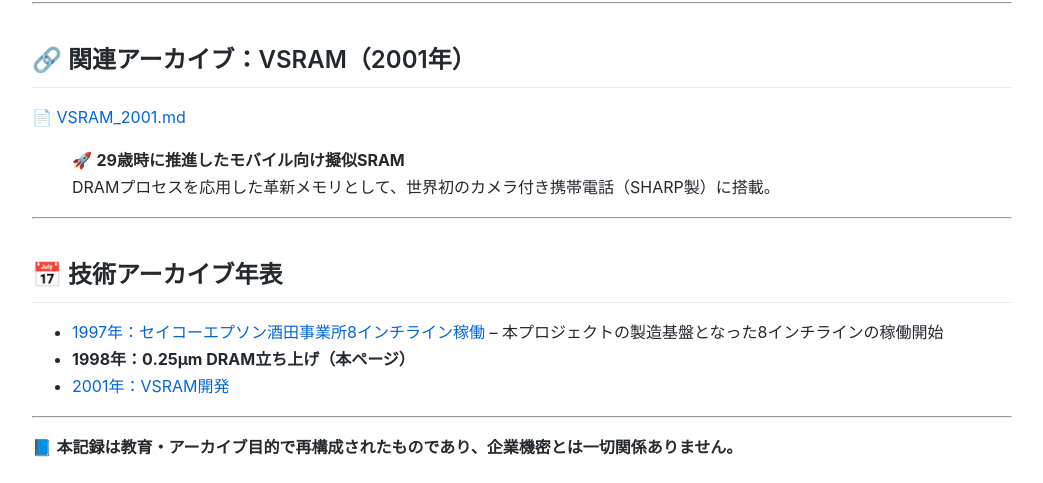
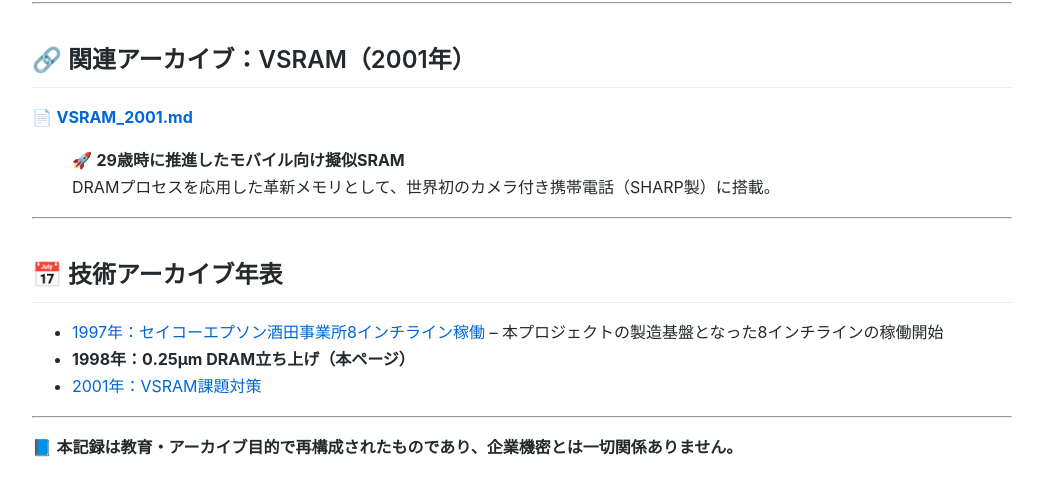
Before and after one commit to Samizo-AITL/Edusemi-Plus, a Jekyll site: the page built from archive/in1998/DRAM_Startup_64M_1998.md, in a window 1280 px wide and 900 px high, scrolled down 2301 px. Shown: the part 320-803 px from the top of the window, without its empty margins (118-1161 px from the left). Built offline with Jekyll 4.4.1, drawn with Linux system fonts in a browser that asks for light colours.

Commit message:
Update DRAM_Startup_64M_1998.md

```diff
--- a/archive/in1998/DRAM_Startup_64M_1998.md
+++ b/archive/in1998/DRAM_Startup_64M_1998.md
@@ -97,7 +97,7 @@ flowchart TB
 
 ## 🔗 関連アーカイブ：VSRAM（2001年）
 
-📄 [VSRAM_2001.md](../in2001/VSRAM_2001.md)
+📄 [**VSRAM_2001.md**](../in2001/VSRAM_2001.md)
 > 🚀 **29歳時に推進したモバイル向け擬似SRAM**
 > DRAMプロセスを応用した革新メモリとして、世界初のカメラ付き携帯電話（SHARP製）に搭載。
 
@@ -107,7 +107,7 @@ flowchart TB
 
 - [1997年：セイコーエプソン酒田事業所8インチライン稼働](../in1997/Epson_Sakata_8inch_Line.md) – 本プロジェクトの製造基盤となった8インチラインの稼働開始
 - **1998年：0.25μm DRAM立ち上げ（本ページ）**
-- [2001年：VSRAM開発](../in2001/VSRAM_2001.md)
+- [2001年：VSRAM課題対策](../in2001/VSRAM_2001.md)
 
 ---
 
```
